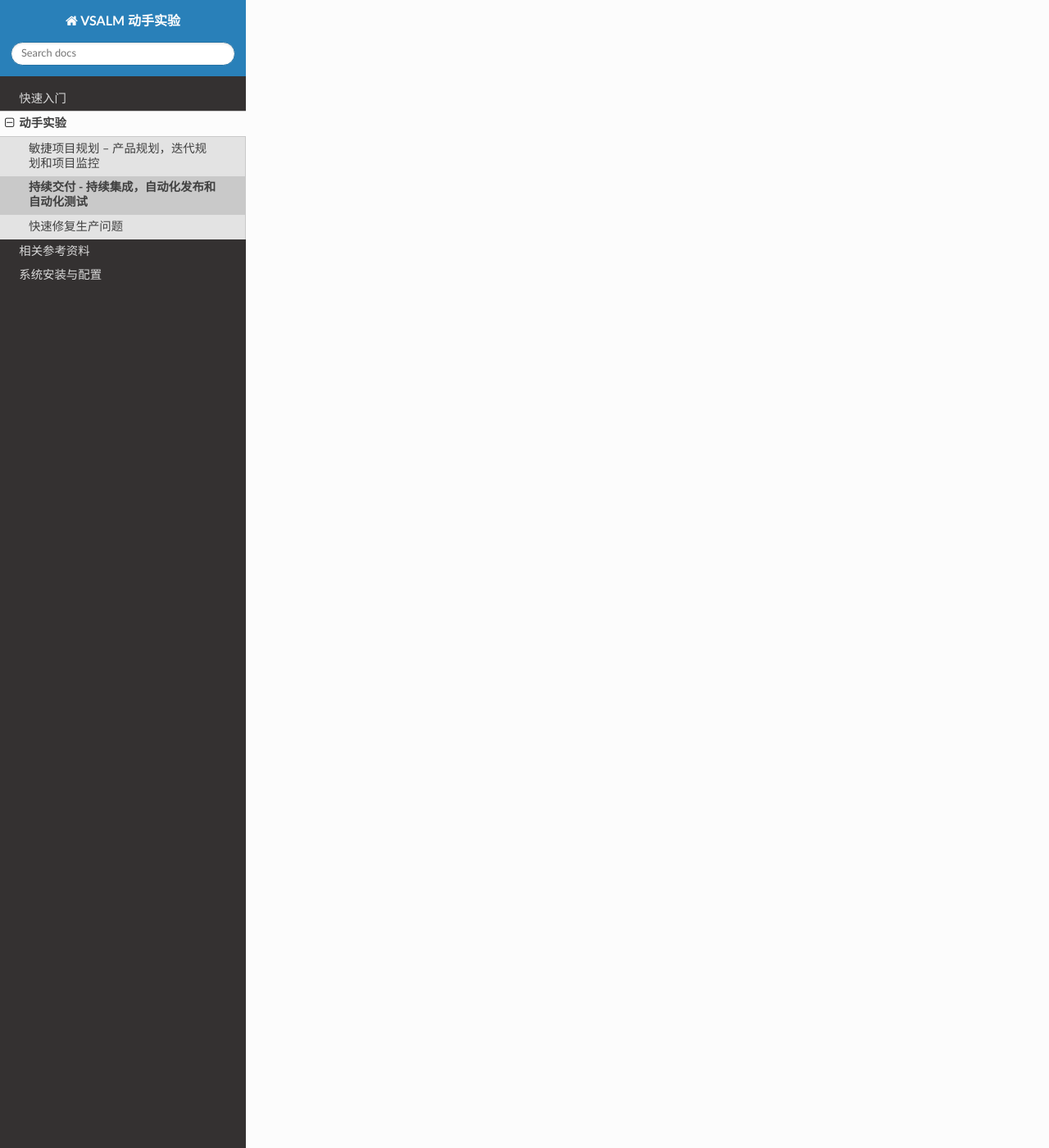
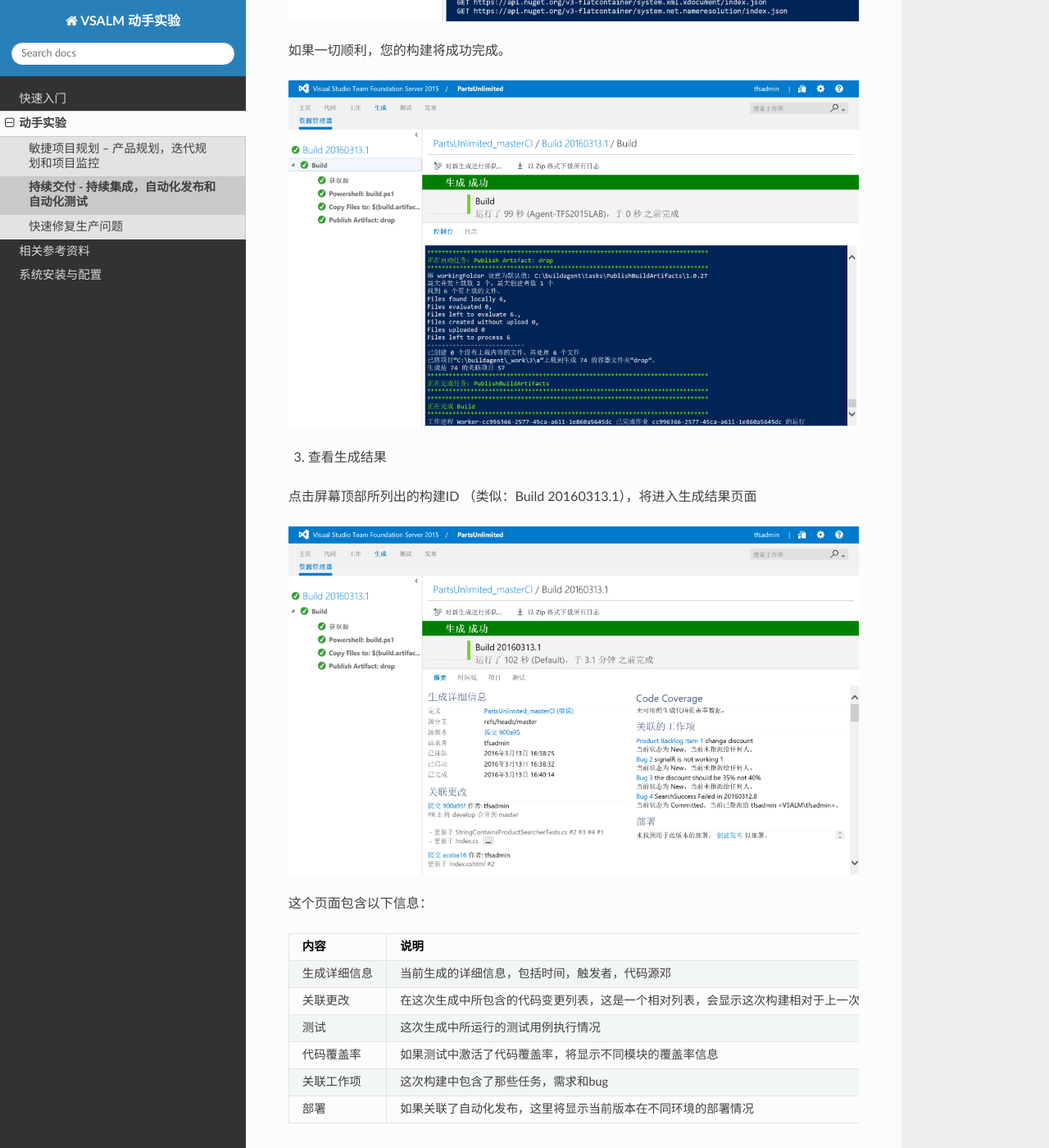
Before and after one commit to ups216/vsalm-hols, a Sphinx documentation site: the page built from docs/labs/continues-delivery.rst, in a window 1280 px wide and 1400 px high, scrolled down 8426 px. Shown: the whole window at 82% size. Built offline with Sphinx 7.4.7 and the Read the Docs theme 2.0.0, drawn with Linux system fonts in a browser that asks for light colours; the version number could not be read and is left out; some of the changed text lies outside the part shown.

Commit message:
finished exec 2 in continue delievery

```diff
--- a/docs/labs/continues-delivery.rst
+++ b/docs/labs/continues-delivery.rst
@@ -94,6 +94,44 @@
 任务二：运行生成
 ^^^^^^^^^^^^^^^^^^^^^^^^^^^
 
+1. 将生成排队
+
+回到 *生成* 视图，并点选我们创建的 **PartsUnlimited_masterCI** 生成定义，在右侧点击 **将生成排队** 按钮，在弹出的对话框中点击 **确定**
+
+.. figure:: images/CI-Exercise-2-queue-build.png
+
+2. 查看生成进度
+
+新的请求将被TFS排入生成队列，根据你所选择的代理池不同，你的请求将被逐个处理。
+
+.. figure:: images/CI-Exercise-2-queue-build.png
+
+稍等片刻，您的构建请求将开始运行，这时TFS将会持续的推送日志信息
+
+.. figure:: images/CI-Exercise-2-build-running.png
+
+如果一切顺利，您的构建将成功完成。
+
+.. figure:: images/CI-Exercise-2-build-success.png
+
+3. 查看生成结果
+
+点击屏幕顶部所列出的构建ID （类似：Build 20160313.1），将进入生成结果页面
+
+.. figure:: images/CI-Exercise-2-build-result.png
+
+这个页面包含以下信息：
+
+============ ==========
+内容          说明
+============ ==========
+生成详细信息   当前生成的详细信息，包括时间，触发者，代码源邓
+关联更改       在这次生成中所包含的代码变更列表，这是一个相对列表，会显示这次构建相对于上一次的不同
+测试           这次生成中所运行的测试用例执行情况
+代码覆盖率     如果测试中激活了代码覆盖率，将显示不同模块的覆盖率信息
+关联工作项     这次构建中包含了那些任务，需求和bug
+部署          如果关联了自动化发布，这里将显示当前版本在不同环境的部署情况
+============ ==========
 
 练习二: 建立产品发布管道 - 实现自动发布
 ~~~~~~~~~~~~~~~~~~~~~~~~~~~~~~~~~~~~~
```
Also changed, not shown: docs/labs/images/CI-Exercise-2-build-in-queue.png (added), docs/labs/images/CI-Exercise-2-build-result.png (added), docs/labs/images/CI-Exercise-2-build-running.png (added), docs/labs/images/CI-Exercise-2-build-success.png (added), docs/labs/images/CI-Exercise-2-queue-build.png (added).
